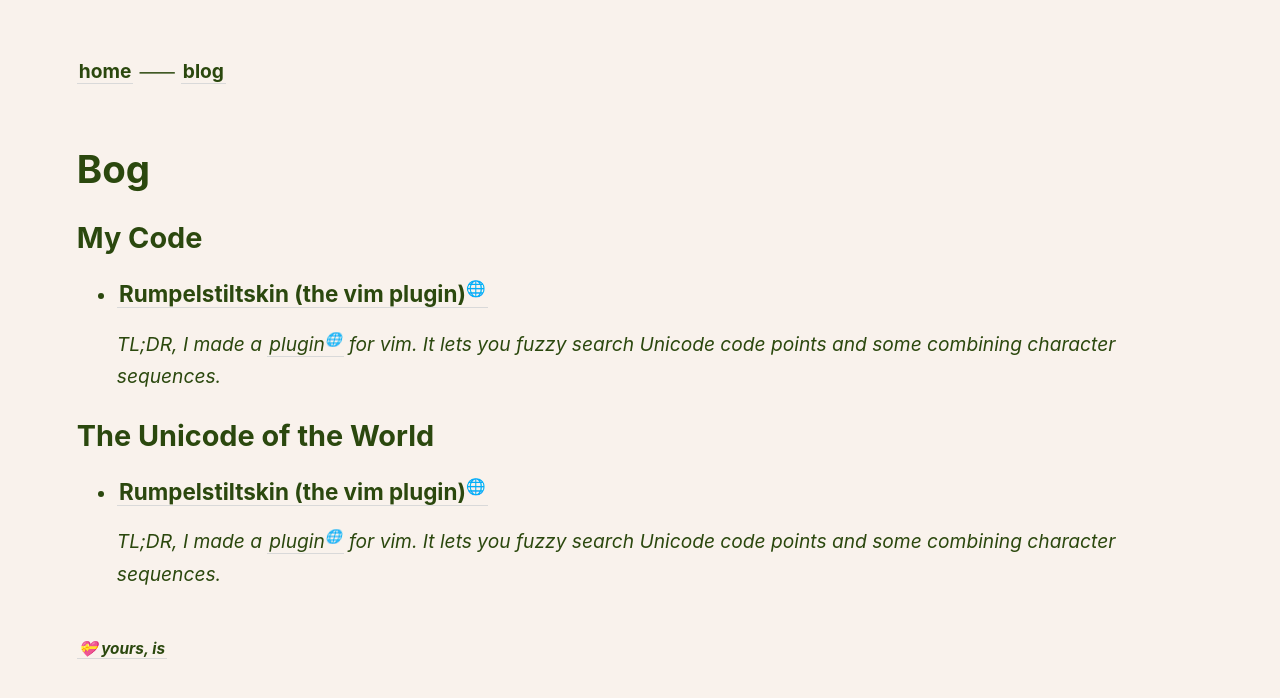
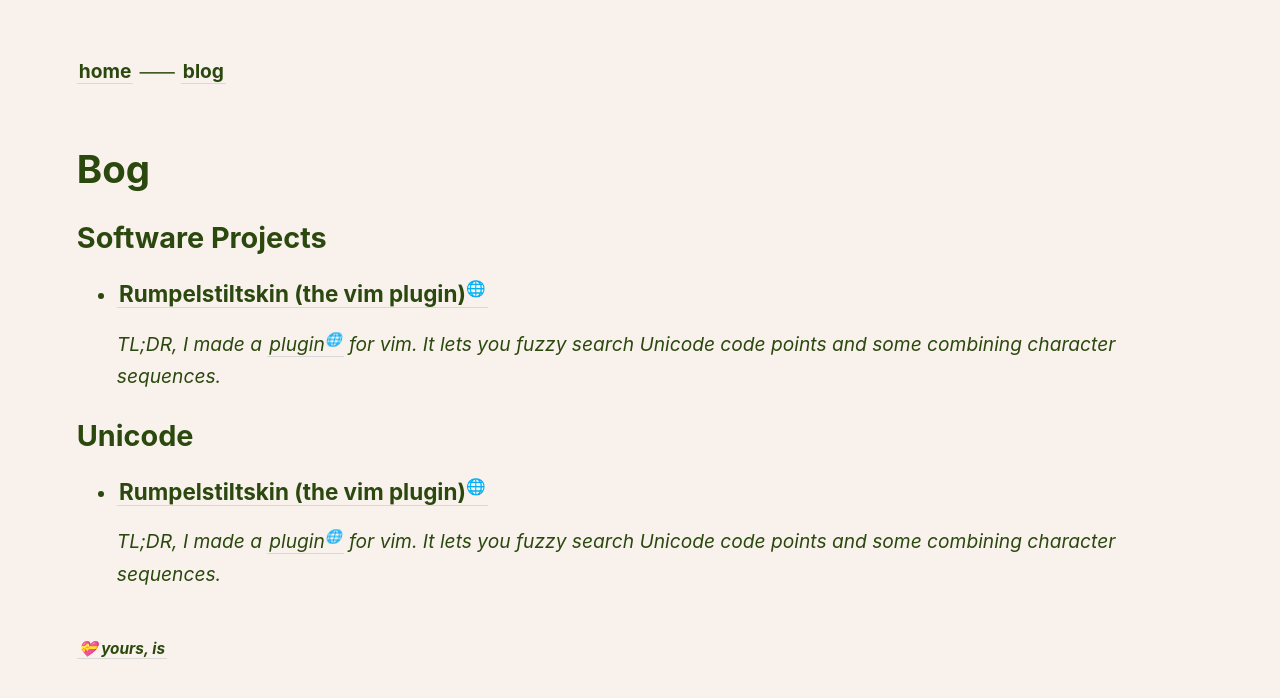
Before and after one commit to izzergh/is, a Jekyll site: the page built from _pages/blog.html, in a window 1280 px wide. Shown: the top 698 px of the page. Built offline with Jekyll 4.4.1, drawn with Linux system fonts in a browser that asks for light colours.

Commit message:
Rename tags
I was testing the titleize filter I made lol

```diff
--- a/_posts/2022-10-18-rumpelstiltskin.md
+++ b/_posts/2022-10-18-rumpelstiltskin.md
@@ -2,7 +2,7 @@
 layout: post
 title: Rumpelstiltskin (the vim plugin)
 permalink: blog/rumpelstiltskin
-tags: ["my code", "the unicode of the world"]
+tags: ["software projects", "unicode"]
 ---
 
 
```
